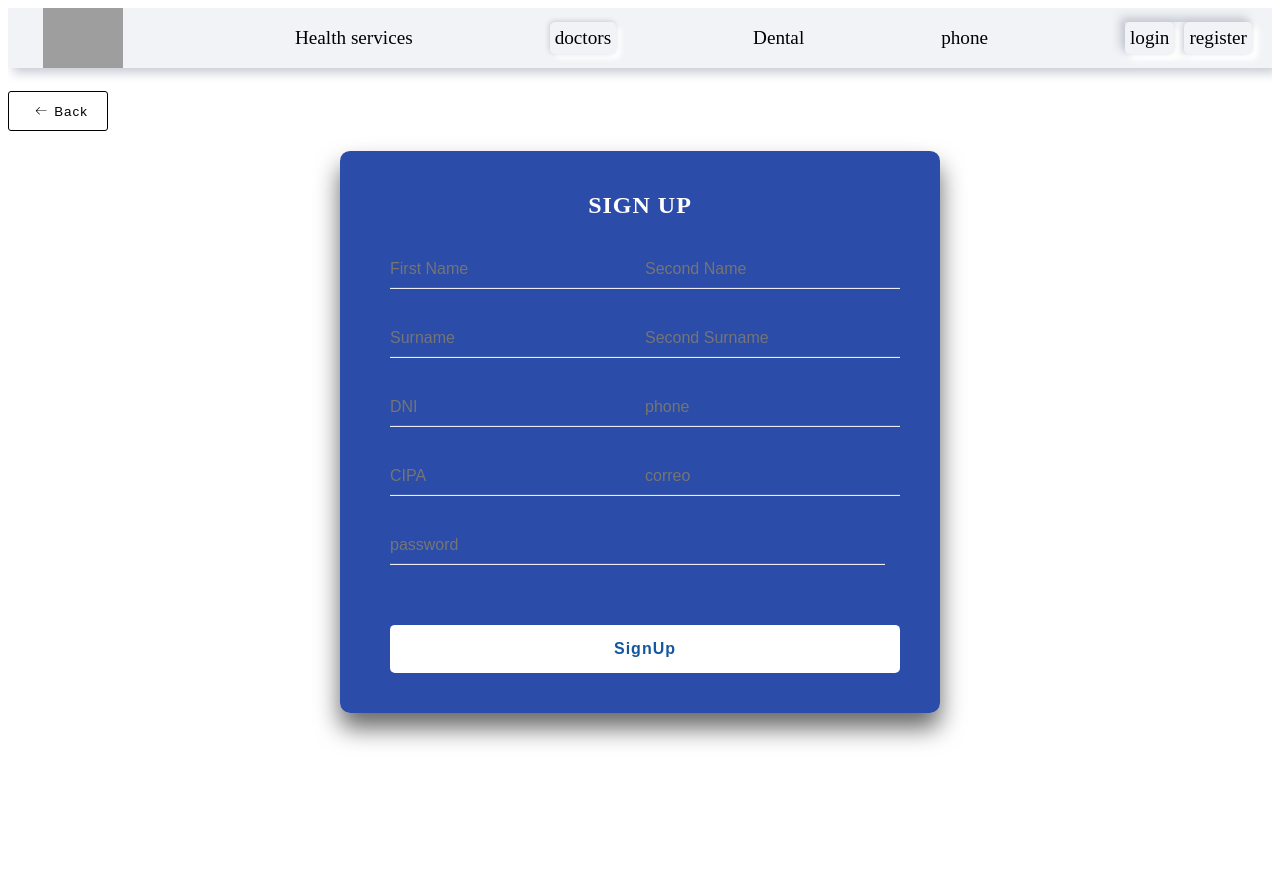
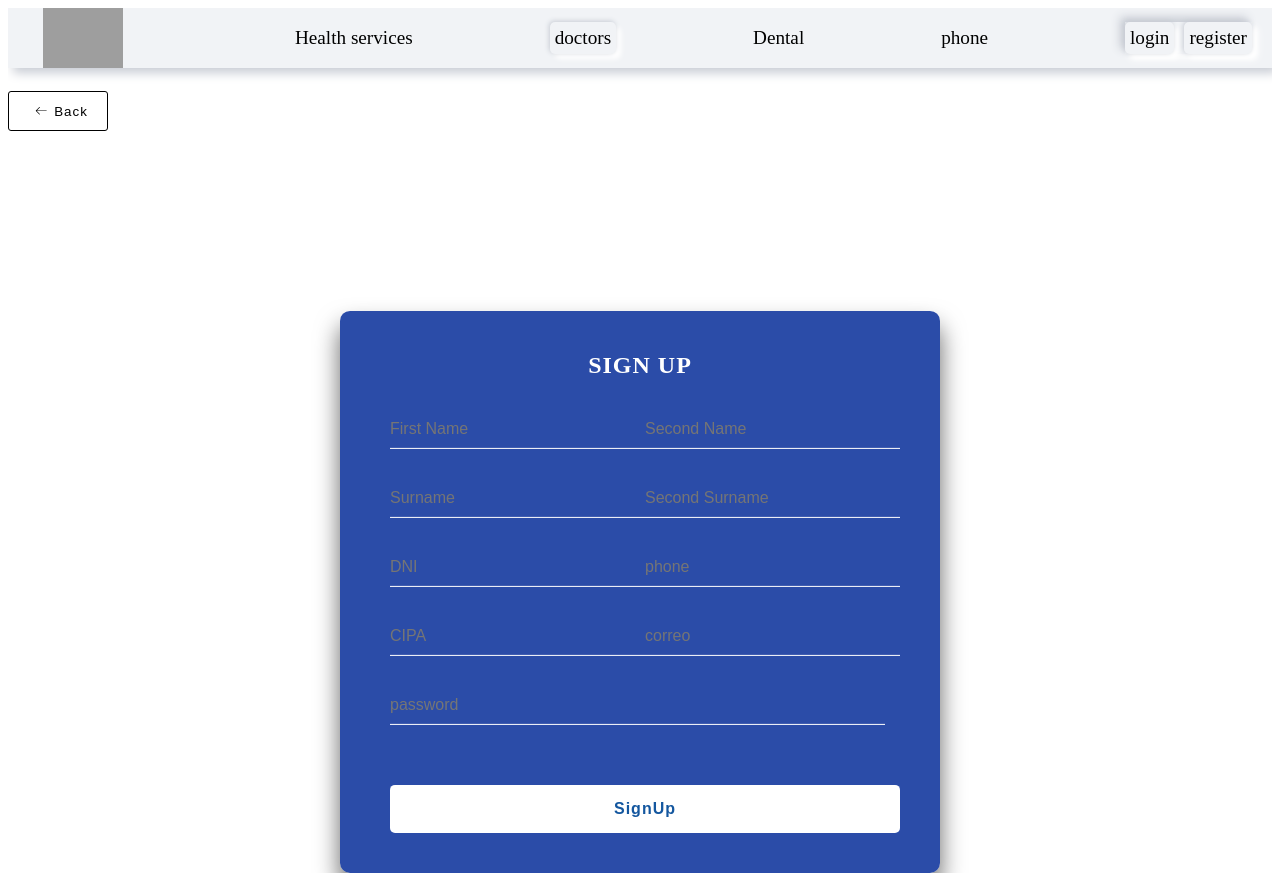
Before and after one commit to luischarry/centro_de_salud_proyecto_frontend, a React (Vite) app: page /register in a window 1280 px wide. Before the commit the page ends 800 px from the top, so only its background shows below. Built offline with nearby package versions, Linux system fonts and the light colour scheme; grey boxes are pictures that could not be loaded.

Commit message:
Se arregla el registro

```diff
--- a/src/pages/User/Register/Register.css
+++ b/src/pages/User/Register/Register.css
@@ -1,6 +1,6 @@
 .container-form{
     position: absolute;
-    top: 50%;
+    top: 70%;
     left: 50%;
     width: 600px;
     padding: 40px;
```
